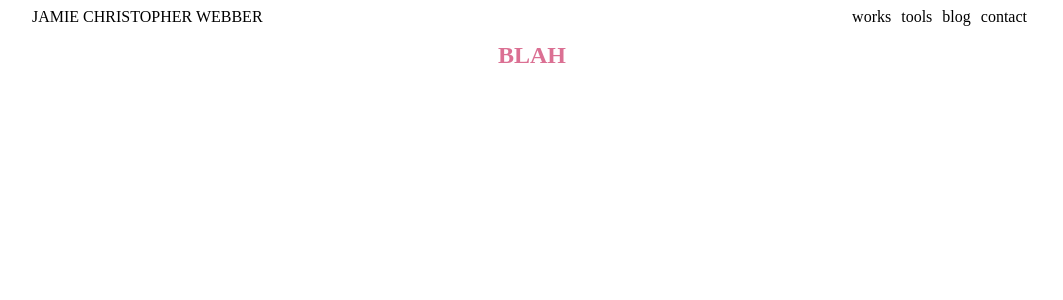
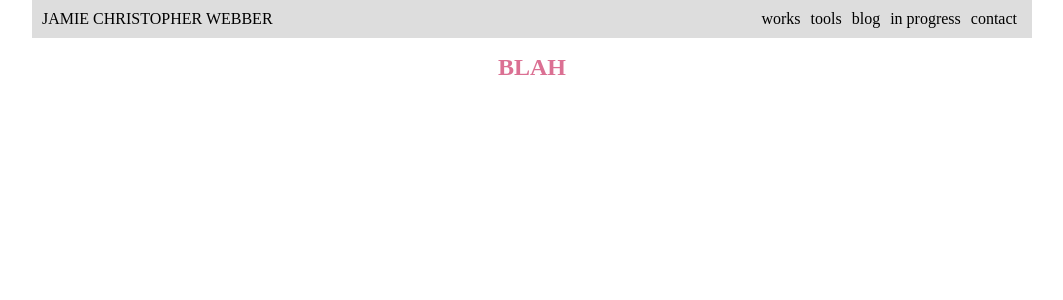
Before and after one commit to jamiecwebber/jcw-website, a React (Create React App) app: page / in a window 1280 px wide. Shown: the top 300 px of the page, without its empty margins (108-1171 px from the left). Built offline with nearby package versions, Linux system fonts and the light colour scheme.

Commit message:
slightly styled the header more

```diff
--- a/src/App.css
+++ b/src/App.css
@@ -1,3 +1,7 @@
+body {
+  margin: 0px;
+}
+
 .App {
   text-align: center;
 }
--- a/src/App.js
+++ b/src/App.js
@@ -10,6 +10,7 @@ const Title = styled.h1`
 `;
 
 const MainPage = styled.main`
+  margin: 0px;
   align: center;
   max-width: 1000px;
   margin: auto;
--- a/src/components/Header.js
+++ b/src/components/Header.js
@@ -13,6 +13,7 @@ const Header = ({ className }) => {
                 <NavItem>works</NavItem>
                 <NavItem>tools</NavItem>
                 <NavItem>blog</NavItem>
+                <NavItem>in progress</NavItem>
                 <NavItem>contact</NavItem>
             </StyledNav>
         </header>
@@ -20,9 +21,12 @@ const Header = ({ className }) => {
   };
 
 const StyledHeader = styled(Header)`
+    margin: 0px;
+    padding:10px;
     display: flex;
     flex-direction: row;
     justify-content: space-between;
+    background-color: #dddddd;
 `;
 
 const StyledNav = styled.nav`
@@ -33,6 +37,9 @@ const StyledNav = styled.nav`
 
 const NavItem = styled.div`
     margin: auto 5px;
+    &:hover {
+        font-weight: bold;
+    }
 `
 
 export { StyledHeader };
```
